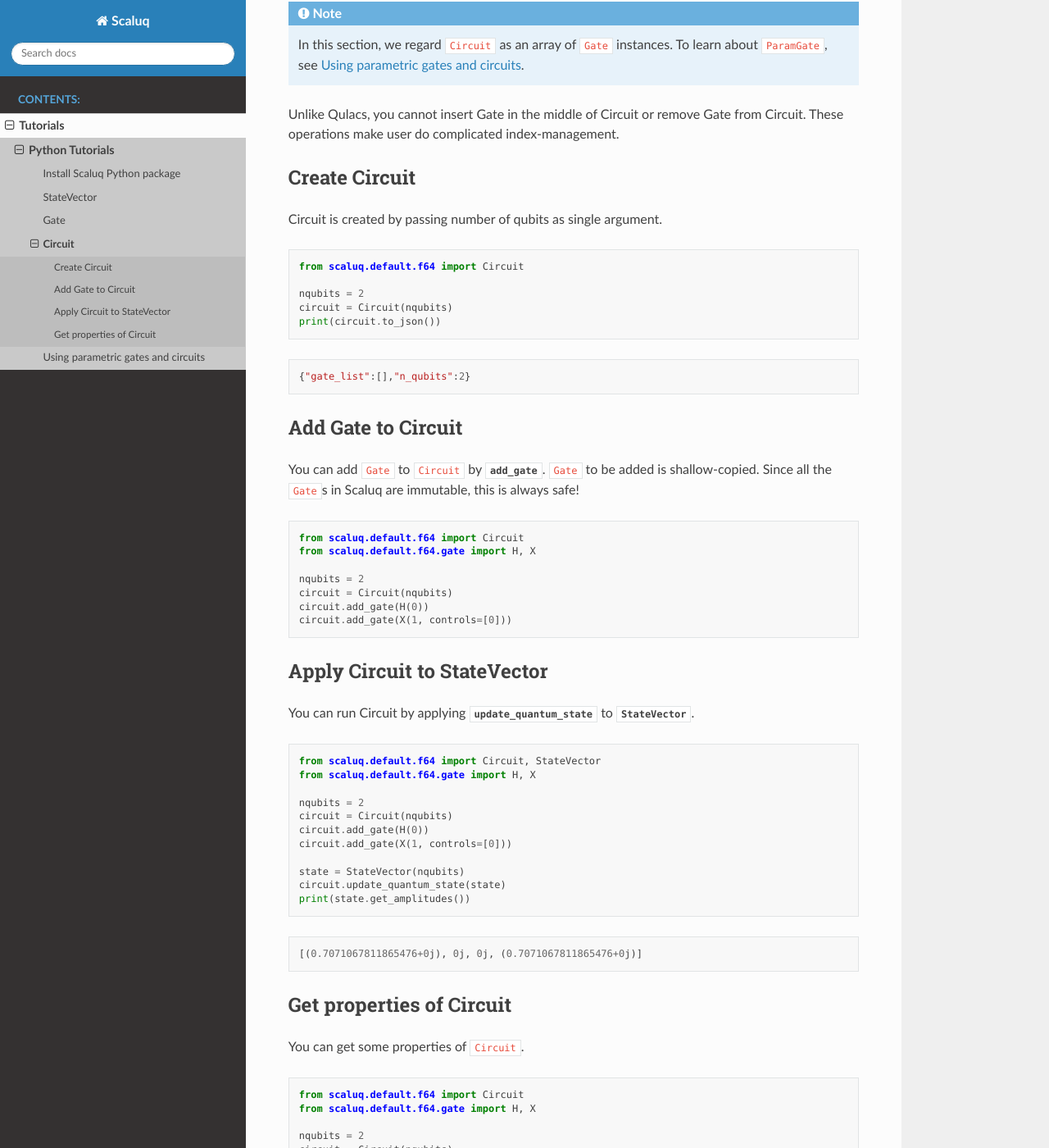
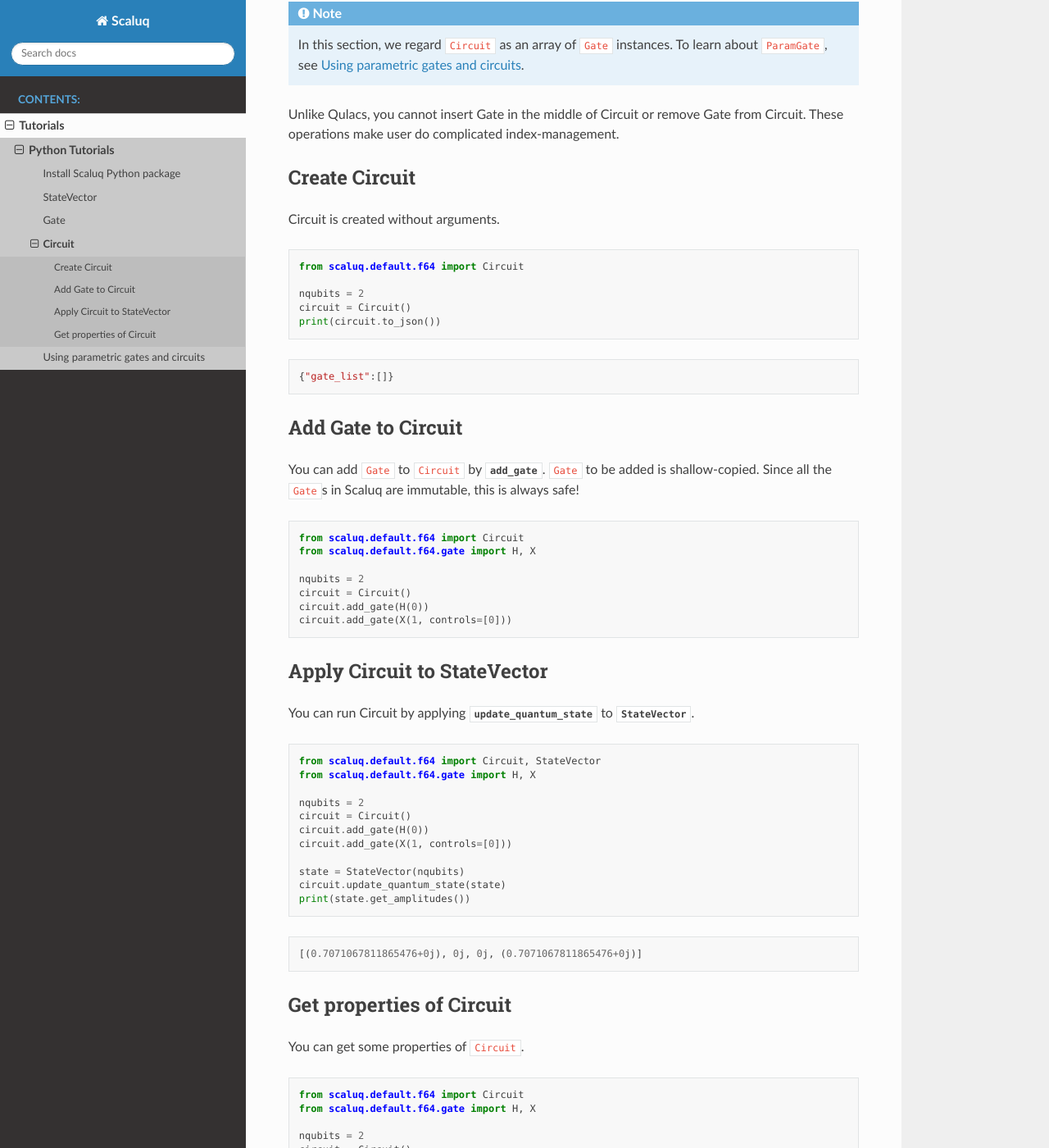
Before and after one commit to qulacs/scaluq, a Sphinx documentation site: the page built from doc/source/tutorials/python/circuit.md, in a window 1280 px wide and 1400 px high, scrolled down 231 px. Shown: the whole window at 82% size. Built offline with Sphinx 7.4.7 and the Read the Docs theme 3.1.0, drawn with Linux system fonts in a browser that asks for light colours; pages that are not in the unit, such as notebooks, are missing from menus; some of the changed text lies outside the part shown.

Commit message:
Refactor Circuit class to remove n_qubits and improve state validation

````diff
--- a/doc/source/tutorials/python/circuit.md
+++ b/doc/source/tutorials/python/circuit.md
@@ -10,17 +10,17 @@ In this section, we regard `Circuit` as an array of `Gate` instances. To learn a
 Unlike Qulacs, you cannot insert Gate in the middle of Circuit or remove Gate from Circuit. These operations make user do complicated index-management.
 
 ## Create Circuit
-Circuit is created by passing number of qubits as single argument.
+Circuit is created without arguments.
 
 ```py
 from scaluq.default.f64 import Circuit
 
 nqubits = 2
-circuit = Circuit(nqubits)
+circuit = Circuit()
 print(circuit.to_json())
 ```
 ```
-{"gate_list":[],"n_qubits":2}
+{"gate_list":[]}
 ```
 
 ## Add Gate to Circuit
@@ -31,7 +31,7 @@ from scaluq.default.f64 import Circuit
 from scaluq.default.f64.gate import H, X
 
 nqubits = 2
-circuit = Circuit(nqubits)
+circuit = Circuit()
 circuit.add_gate(H(0))
 circuit.add_gate(X(1, controls=[0]))
 ```
@@ -44,7 +44,7 @@ from scaluq.default.f64 import Circuit, StateVector
 from scaluq.default.f64.gate import H, X
 
 nqubits = 2
-circuit = Circuit(nqubits)
+circuit = Circuit()
 circuit.add_gate(H(0))
 circuit.add_gate(X(1, controls=[0]))
 
@@ -63,12 +63,11 @@ from scaluq.default.f64 import Circuit
 from scaluq.default.f64.gate import H, X
 
 nqubits = 2
-circuit = Circuit(nqubits)
+circuit = Circuit()
 circuit.add_gate(H(0))
 circuit.add_gate(X(1))
 circuit.add_gate(X(1, controls=[0]))
 
-print(circuit.n_qubits()) # 2
 print(circuit.gate_list()) # [H, X, CX]
 print(circuit.n_gates()) # 3
 print(circuit.calculate_depth()) # 2
````
Also changed, not shown: README.md (+3 -3 lines), README_ja.md (+3 -3 lines), doc/source/tutorials/python/gate.md (+1 -1 lines), doc/source/tutorials/python/param.md (+2 -2 lines), 6 other files.
